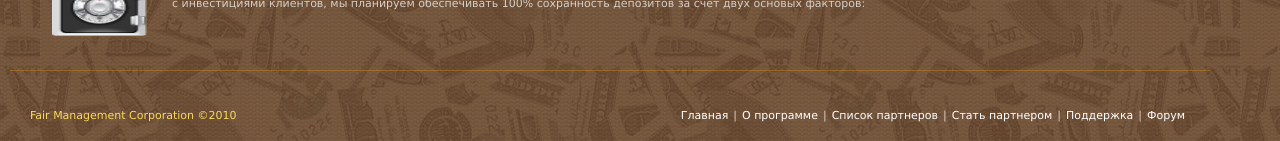
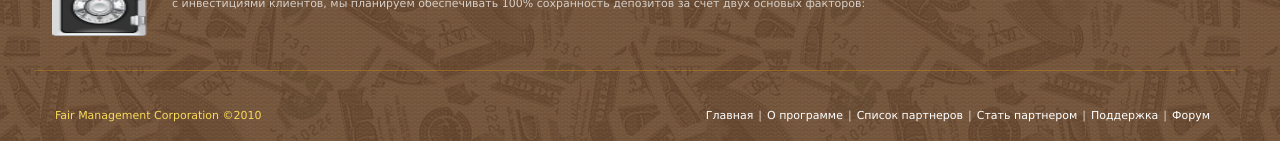
Before and after one commit to rhudwolf/frontend-css-fairhyip, a website: page src/index.html in a window 1280 px wide. Shown: the part 901-1042 px from the top of the page. Drawn offline with Linux system fonts and the light colour scheme.

Commit message:
footer fix

```diff
--- a/src/css/style.css
+++ b/src/css/style.css
@@ -212,7 +212,7 @@ h2 {
 	padding: 40px 20px 20px 10px;
 	justify-content: space-between;
 	width: 1200px;
-    margin: 60 auto 0 auto;
+    margin: 0 auto;
 }
 
 .footer:before {
```
